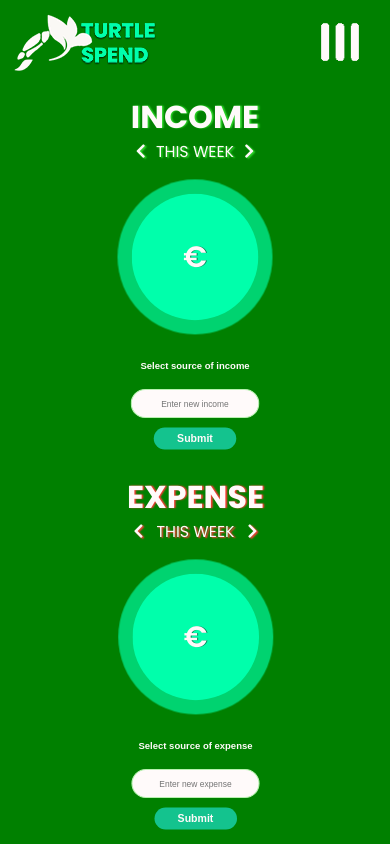
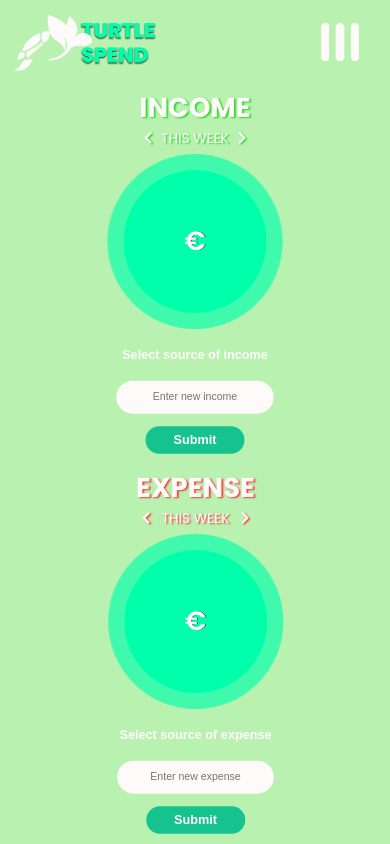
Before and after one commit to AlanWes/Budget-Managment-App, a Django app: template src_projects/Project_Budget/templates/home.html in a window 390 px wide. Run offline with Django 4.2, Linux system fonts and the light colour scheme; the template is opened without the code that fills it, so the values that code supplies are empty.

Commit message:
update mobile home version

```diff
--- a/src_projects/Project_Budget/static/css/home.css
+++ b/src_projects/Project_Budget/static/css/home.css
@@ -371,10 +371,18 @@
   /* CONTAINER */
 
   .container {
-    background-color: green;
+    background-color: rgb(184, 241, 176);
     overflow: hidden;
     background-image: none;
   }
+
+  .source-select {
+    font-weight: 700;
+    font-size: 1.2em;
+    padding: 0.5em 0.5em;
+    padding-bottom: 0.5em;
+    width: 100vw;
+}
 
   /* NAVBAR */
 
@@ -448,6 +456,37 @@
     font-size: 120%;
   }
 
+  .income-section form input {
+    margin: 0.5em;
+    padding: 1em;
+    border-radius: 2em;
+    font-size: 1em;
+  }
+
+  .income-section form .circle {
+    width: 260px;
+    height: 260px;
+  }
+
+  .income-section form .circle-grow {
+    width: 260px;
+    height: 260px;
+  }
+
+  .income-section .income-title {
+    font-size: 1.3em;
+  }
+
+  .income-section form .income-how h1 {
+    font-size: 2.5em;
+  }
+
+  .income-section button {
+    width: 180px;
+    height: 50px;
+    font-size: 1.2em;
+  }
+
     /* SPEND SECTION */
 
   .spend-section {
@@ -460,6 +499,37 @@
     box-sizing: border-box;
     background: transparent;
     font-size: 120%;
+  }
+
+  .spend-section form input {
+    margin: 0.5em;
+    padding: 1em;
+    border-radius: 2em;
+    font-size: 1em;
+  }
+
+  .spend-section form .circle {
+    width: 260px;
+    height: 260px;
+  }
+
+  .spend-section form .circle-grow {
+    width: 260px;
+    height: 260px;
+  }
+
+  .spend-section .spend-title {
+    font-size: 1.3em;
+  }
+
+  .spend-section form .spend-how h1 {
+    font-size: 2.5em;
+  }
+
+  .spend-section button {
+    width: 180px;
+    height: 50px;
+    font-size: 1.2em;
   }
 
   /* FOOTER */
```
